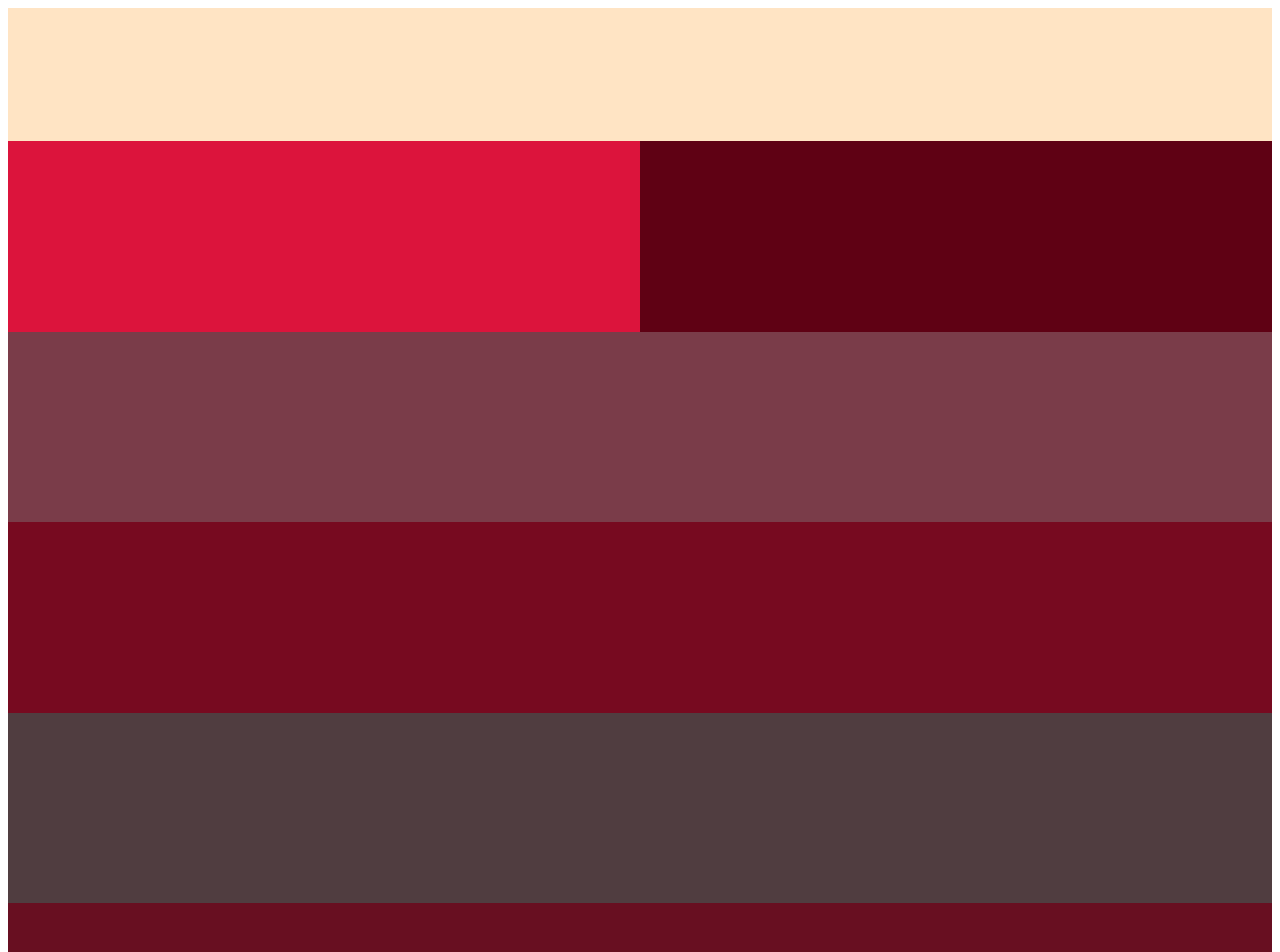
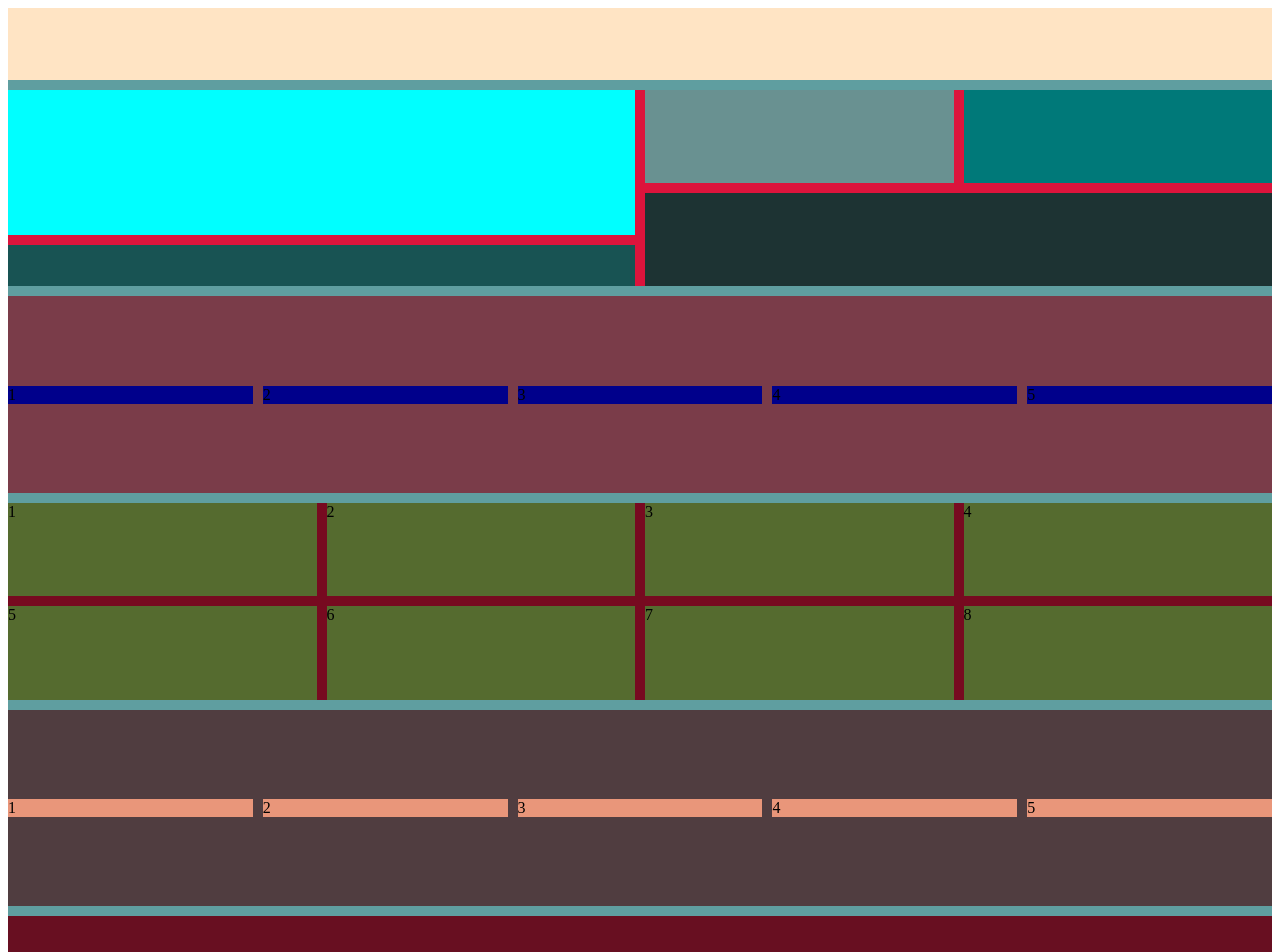
Before and after one commit to eneamuskaj/the-next-web-clone, a plain HTML site: page index.html in a window 1280 px wide. Shown: the top 952 px of the page. Drawn offline with Linux system fonts and the light colour scheme.

Commit message:
added layout inside the main elements of the page

```diff
--- a/index.html
+++ b/index.html
@@ -12,49 +12,48 @@
       <nav class="navbar"></nav>
       <main class="main">
         <section class="section1">
-          <article></article>
-          <article></article>
+          <article class="article1"></article>
+          <article class="article2"></article>
+          <article class="article3"></article>
+          <article class="article4"></article>
+          <article class="article5"></article>
         </section>
-        <aside class="aside">
-          <article></article>
-          <article></article>
-          <article></article>
-        </aside>
         <section class="section2">
-          <article></article>
-          <article></article>
-          <article></article>
-          <article></article>
+          <article>1</article>
+          <article>2</article>
+          <article>3</article>
+          <article>4</article>
+          <article>5</article>
         </section>
         <section class="section3">
-          <article></article>
-          <article></article>
-          <article></article>
-          <article></article>
-          <article></article>
-          <article></article>
-          <article></article>
-          <article></article>
+          <article>1</article>
+          <article>2</article>
+          <article>3</article>
+          <article>4</article>
+          <article>5</article>
+          <article>6</article>
+          <article>7</article>
+          <article>8</article>
         </section>
         <section class="section4">
-          <article></article>
-          <article></article>
-          <article></article>
-          <article></article>
-          <article></article>
+          <article>1</article>
+          <article>2</article>
+          <article>3</article>
+          <article>4</article>
+          <article>5</article>
         </section>
         <section class="section5"></section>
         <section class="section6">
           <article></article>
-          <aside class="aside2">
+          <aside class="aside1">
             <article></article>
             <article></article>
             <article></article>
           </aside>
         </section>
-        <section class="section6">
+        <section class="section7">
           <article></article>
-          <aside class="aside3">
+          <aside class="aside2">
             <article></article>
             <article></article>
             <article></article>
--- a/styles.css
+++ b/styles.css
@@ -2,54 +2,126 @@
   background-color: cadetblue;
   height: 200vh;
   display: grid;
-  grid-template-rows: 1fr 10fr 1fr;
+  grid-gap: 10px;
+  grid-template-rows: 1fr 20fr 1fr;
 }
 
 .main {
   height: 100%;
-  background-color: coral;
   display: grid;
-  grid-template-columns: 1fr 1fr;
+  grid-gap: 10px;
+  grid-template-columns: 1fr;
+  grid-template-rows: repeat(7, 1fr);
+}
+
+/* section 1 styling**************************************** */
+.section1 {
+  background-color: crimson;
+  display: grid;
+  grid-gap: 10px;
   grid-template-areas:
-    "section1 aside"
-    "section2 section2"
-    "section3 section3"
-    "section4 section4"
-    "section5 section5"
-    "section6 section6"
-    "section7 section7";
+    "article1 article1 article2 article3"
+    "article1 article1 article2 article3"
+    "article1 article1 article5 article5"
+    "article4 article4 article5 article5";
 }
-.section1 {
-  grid-area: section1;
-  background-color: crimson;
+
+.section1 > .article1 {
+  background-color: cyan;
+  grid-area: article1;
 }
+.section1 > .article2 {
+  background-color: rgb(105, 145, 145);
+  grid-area: article2;
+}
+.section1 > .article3 {
+  background-color: rgb(0, 121, 121);
+  grid-area: article3;
+}
+.section1 > .article4 {
+  background-color: rgb(24, 83, 83);
+  grid-area: article4;
+}
+.section1 > .article5 {
+  background-color: rgb(29, 51, 51);
+  grid-area: article5;
+}
+
+/* section 2 styling***************************************** */
 .section2 {
-  grid-area: section2;
   background-color: rgb(122, 60, 73);
+  display: flex;
+  gap: 10px;
+  justify-content: space-around;
+  align-content: center;
+  align-items: center;
 }
+.section2 > * {
+  flex-grow: 1;
+  align-self: center;
+  background-color: darkblue;
+}
+
+/* section 3 styling******************************************* */
 .section3 {
-  grid-area: section3;
   background-color: rgb(119, 10, 32);
+  display: grid;
+  grid-gap: 10px;
+  grid-template-columns: repeat(4, 1fr);
+  grid-template-rows: repeat(2, 1fr);
 }
+
+.section3 > * {
+  background-color: darkolivegreen;
+}
+
+/* section4 styling ***************************************** */
 .section4 {
-  grid-area: section4;
   background-color: rgb(80, 61, 64);
+  display: flex;
+  gap: 10px;
+  justify-content: space-around;
+  align-content: center;
+  align-items: center;
 }
+.section4 > * {
+  flex-grow: 1;
+  align-self: center;
+  background-color: darksalmon;
+}
+
 .section5 {
-  grid-area: section5;
   background-color: rgb(104, 15, 33);
 }
+
+/* section 6 syling********************************************* */
 .section6 {
-  grid-area: section6;
   background-color: rgb(255, 103, 134);
+  display: flex;
+  gap: 10px;
 }
+.section6 > article {
+  background-color: darkseagreen;
+  width: 60%;
+}
+.section6 > aside {
+  background-color: rgb(10, 128, 10);
+  width: 40%;
+}
+
+/* section 7 styling *************************************** */
 .section7 {
-  grid-area: section7;
-  background-color: rgb(134, 0, 27);
+  background-color: rgb(54, 85, 61);
+  display: flex;
+  gap: 10px;
 }
-.aside {
-  grid-area: aside;
-  background-color: rgb(95, 1, 20);
+.section7 > article {
+  background-color: darkseagreen;
+  width: 60%;
+}
+.section7 > aside {
+  background-color: rgb(10, 128, 10);
+  width: 40%;
 }
 
 .navbar {
```
